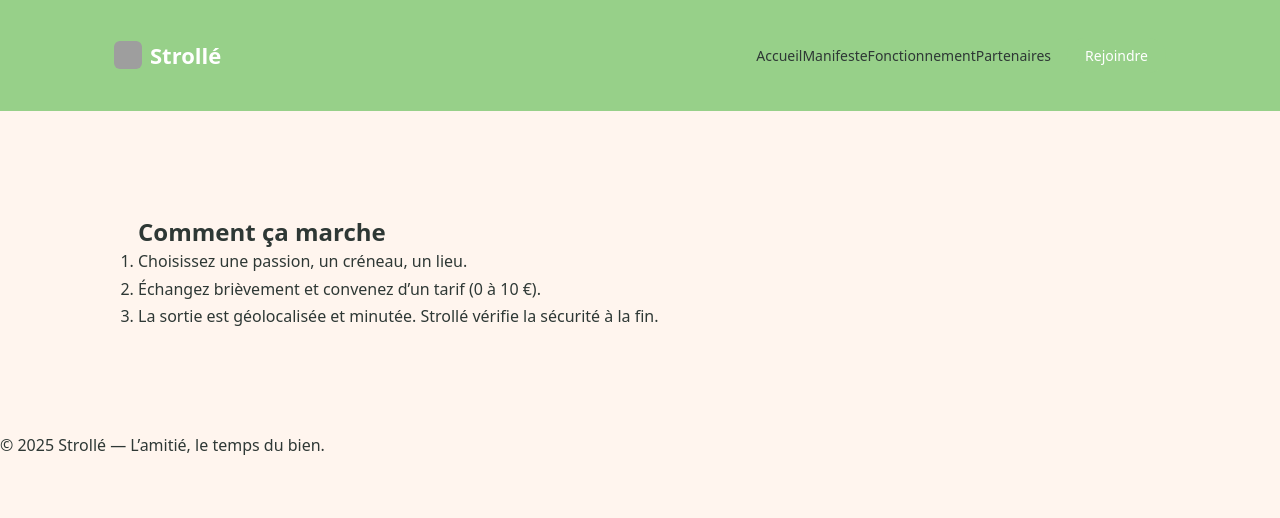
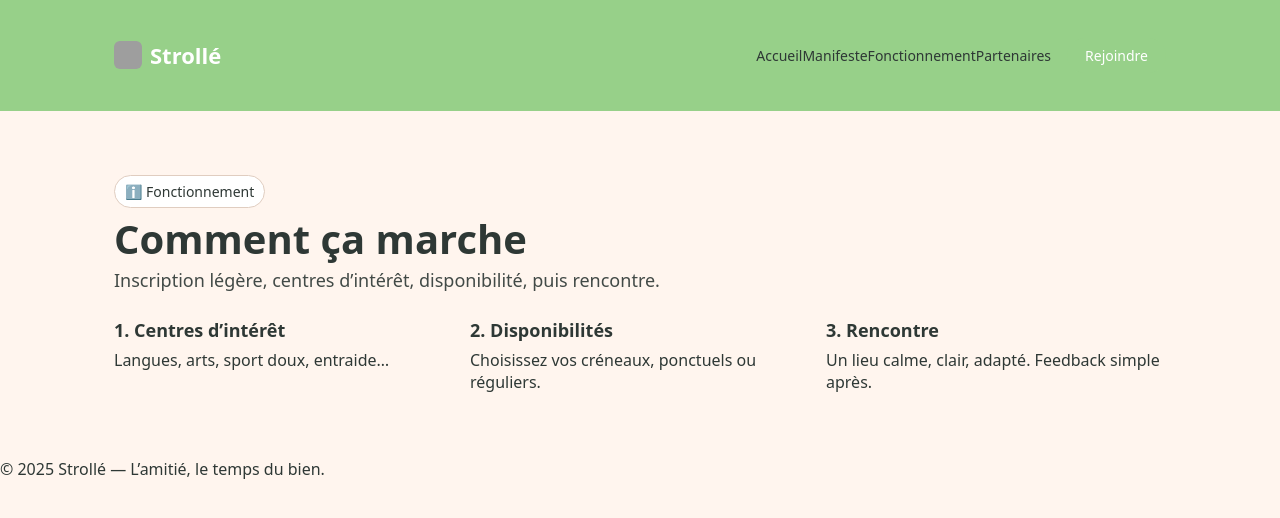
Before and after one commit to MariaKRIZOUA/strolle-starter, a Next.js app: page /fonctionnement in a window 1280 px wide. Shown: the top 518 px of the page. Built offline with nearby package versions, Linux system fonts and the light colour scheme; grey boxes are pictures that could not be loaded.

Commit message:
page.tsx

```diff
--- a/src/app/fonctionnement/page.tsx
+++ b/src/app/fonctionnement/page.tsx
@@ -1,15 +1,14 @@
-export default function Fonctionnement(){
+export default function Page() {
   return (
-    <main style={{padding:'56px 0'}}>
-      <section className="container">
-        <div className="card">
-          <h1 style={{marginTop:0}}>Comment ça marche</h1>
-          <ol style={{lineHeight:1.7,color:'var(--sage)'}}>
-            <li>Choisissez une passion, un créneau, un lieu.</li>
-            <li>Échangez brièvement et convenez d’un tarif (0 à 10 €).</li>
-            <li>La sortie est géolocalisée et minutée. Strollé vérifie la sécurité à la fin.</li>
-          </ol>
-        </div>
+    <main className="container page">
+      <p className="kicker">ℹ️ Fonctionnement</p>
+      <h1>Comment ça marche</h1>
+      <p className="lead">Inscription légère, centres d’intérêt, disponibilité, puis rencontre.</p>
+
+      <section className="cards">
+        <div className="card"><h3>1. Centres d’intérêt</h3><p>Langues, arts, sport doux, entraide…</p></div>
+        <div className="card"><h3>2. Disponibilités</h3><p>Choisissez vos créneaux, ponctuels ou réguliers.</p></div>
+        <div className="card"><h3>3. Rencontre</h3><p>Un lieu calme, clair, adapté. Feedback simple après.</p></div>
       </section>
     </main>
   );
```
